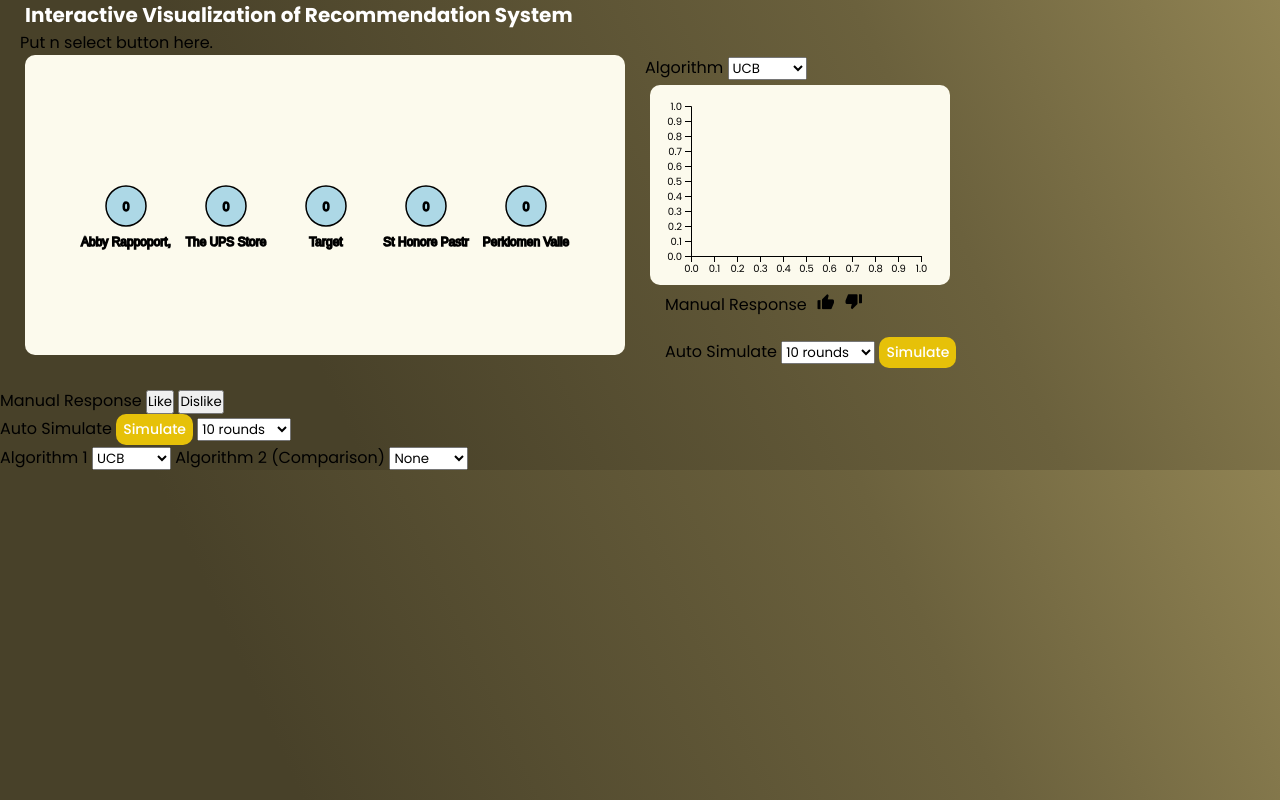
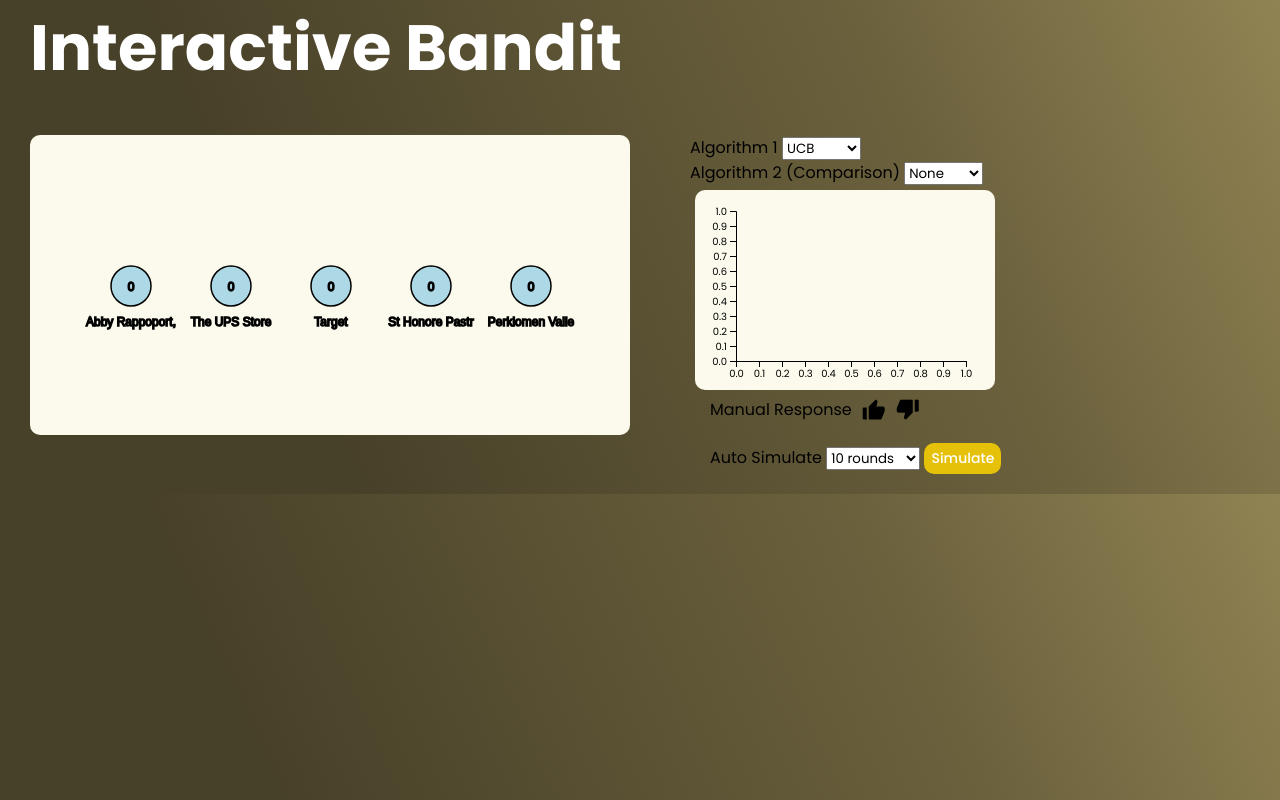
Before and after one commit to Delen0828/6242-Proj, a plain HTML site: page main.html in a window 1280 px wide. Drawn offline with nearby package versions, Linux system fonts and the light colour scheme.

Commit message:
first release

```diff
--- a/css/style.css
+++ b/css/style.css
@@ -22,10 +22,11 @@
 .container1 {
     display: flex;
     flex-wrap: warp;
+	margin-top: 40px;
 }
 
 #d3-container svg{
-    margin-left: 25px;
+    margin-left: 30px;
     display: inline-block;
     border: 1px solid transparent;
     border-radius: 10px;
@@ -51,10 +52,10 @@
 
 .title {
     background: transparent;
-    font-size: 20px;
+    font-size: 64px;
     font-weight: 700;
     color: white;
-    margin-left: 25px;
+    margin-left: 30px;
 }
 
 body {
@@ -72,13 +73,14 @@ body {
     font-size: 14px;
     font-weight: 500;
     border-radius: 10px;
-    transition: all .55s ease;
+    transition: all .50s ease;
 }
 
 #simButton:hover {
-    background: transparent;
+	/* margin-left: 5px; */
+    background: orange;
     border: 1px solid white;
-    transform: translateX(8px);
+    /* transform: translateX(5px); */
 }
 
 #manual-resp {
@@ -94,7 +96,7 @@ body {
 #likeButton i {
     display: block;
     color: black;
-    font-size: 18px;
+    font-size: 24px;
     transition: all .50s ease;
 }
 
@@ -105,12 +107,12 @@ body {
 #dislikeButton i {
     display: block;
     color: black;
-    font-size: 18px;
+    font-size: 24px;
     transition: all .50s ease;
 }
 
 #dislikeButton i:hover {
-    transform: translateY(-5px);
+    transform: translateY(5px);
 }
 
 #auto-sim {
@@ -133,9 +135,5 @@ body {
 }
 
 .algo-sel{
-    margin-left: 20px;
+    margin-left: 60px;
 }
-
-#n-select{
-    margin-left: 20px;
-}
--- a/js.js
+++ b/js.js
@@ -66,7 +66,7 @@ async function updateNodes(total_round, feedback = true, is_sim = false) {
 	const repeat = document.getElementById("simSelect").value;
 	// console.log(repeat)
 	const algo = document.getElementById("algoSelect").value;
-	const m_ETC=4;
+	const m_ETC = 5;
 	for (var j = 0; j < repeat; j++) {
 		var maxValue = nodesData[0].value;
 		var maxIndex = 0;
@@ -90,11 +90,16 @@ async function updateNodes(total_round, feedback = true, is_sim = false) {
 		}
 		total_round.value += 1;
 		for (var i = 0; i < nodesData.length; i++) {
-			var temp=0;
+			var temp = 0;
 			if (algo == 'UCB') { temp = Math.floor((nodesData[i].time / total_round.value + 0.5 * Math.sqrt(2.0 * Math.log(total_round.value) / (nodesData[i].time + 1))) * 100) / 100; }
-			if (algo == 'Random'){temp = Math.floor(Math.random() *100)/100}
-			// if (algo == 'ETC'){}
-			// console.log(nodesData[i].time / total_round.value);
+			if (algo == 'Random') { temp = Math.floor(Math.random() * 100) / 100 }
+			if (algo == 'ETC') {
+				if (total_round.value < n_node * m_ETC) {
+					temp = Math.floor(Math.random() * 100) / 100
+				}
+				else { temp = Math.floor((nodesData[i].time / total_round.value)*100)/100 }
+			}
+			console.log();
 			nodesData[i].value = temp;
 		}
 		total_regret.value += 1 - feedback;
@@ -132,12 +137,12 @@ document.getElementById('dislikeButton').addEventListener('mousedown', function
 document.getElementById('simButton').addEventListener('mousedown', function () { updateNodes(total_time, feedback = true, is_sim = true) });
 
 const sr = ScrollReveal({
-    distance: '65px',
-    duration: 2600,
-    delay: 450,
-    reset: true
+	distance: '65px',
+	duration: 2600,
+	delay: 450,
+	reset: true
 });
 
 
-sr.reveal('#d3-container', {delay:10, origin:'top'});
-sr.reveal('.button1', {delay:200, origin:'top'});
+sr.reveal('#d3-container', { delay: 10, origin: 'top' });
+sr.reveal('.button1', { delay: 200, origin: 'top' });
--- a/main.html
+++ b/main.html
@@ -4,7 +4,7 @@
 <head>
 	<meta charset="utf-8">
 	<meta name="viewport" content="width=device-width, initial-scale=1">
-	<title>Hierarchical Structure Visualization</title>
+	<title>Interactive Bandit</title>
 
 	<!-- Boxicons -->
 	<link rel="stylesheet" href="https://unpkg.com/boxicons@latest/css/boxicons.min.css">
@@ -30,18 +30,25 @@
 	<script src="https://unpkg.com/scrollreveal"></script>
 
 	<header>
-		<a href="#" class="title">Interactive Visualization of Recommendation System</a>
+		<a href="#" class="title">Interactive Bandit</a>
 	</header>
 
-	<div id='n-select'>Put n select button here.</div>
 
 	<div class="container1">
 		<div id="d3-container"></div>
 		<div class="algo-sel">
-			Algorithm
+			Algorithm 1
 			<select id="algoSelect" name="algorithm">
 				<option value='UCB'>UCB</option>
-				<option value='LinUCB'>LinUCB</option>
+				<option value='ETC'>ETC</option>
+				<option value='Random'>Random</option>
+			</select>
+			<br>
+			Algorithm 2 (Comparison)
+			<select id="compSelect" name="algorithm">
+				<option value='None'>None</option>
+				<option value='UCB'>UCB</option>
+				<option value='ETC'>ETC</option>
 				<option value='Random'>Random</option>
 			</select>
 			<div id="vis-container"></div>
@@ -83,32 +90,6 @@
 		</div>
 	</div> -->
 
-	Manual Response
-	<button id="likeButton">Like</button>
-	<button id="dislikeButton">Dislike</button>
-	<br>
-	Auto Simulate
-	<button id="simButton">Simulate</button>
-	<select id="simSelect" name="simulation round">
-		<option value=10>10 rounds</option>
-		<option value=50>50 rounds</option>
-		<option value=100>100 rounds</option>
-	</select>
-	<br>
-	Algorithm 1
-	<select id="algoSelect" name="algorithm">
-		<option value='UCB'>UCB</option>
-		<option value='ETC'>ETC</option>
-		<option value='Random'>Random</option>
-	</select>
-	Algorithm 2 (Comparison)
-	<select id="compSelect" name="algorithm">
-		<option value='None'>None</option>
-		<option value='UCB'>UCB</option>
-		<option value='ETC'>ETC</option>
-		<option value='Random'>Random</option>
-	</select>
-	<br>
 	<div id="vis-container"></div>
 	<script src="js.js"></script>
 	<script src="vis.js"></script>
--- a/vis.js
+++ b/vis.js
@@ -66,4 +66,4 @@ document.getElementById('likeButton').addEventListener('mouseup', function () {
 document.getElementById('dislikeButton').addEventListener('mouseup', function () { draw(regret_history) });
 
 sr.reveal('#vis-container', {delay:10, origin:'top'});
-sr.reveal('.algo-sel', {delay:200, origin:'top'});
+sr.reveal('.algo-sel', {delay:10, origin:'top'});
```
